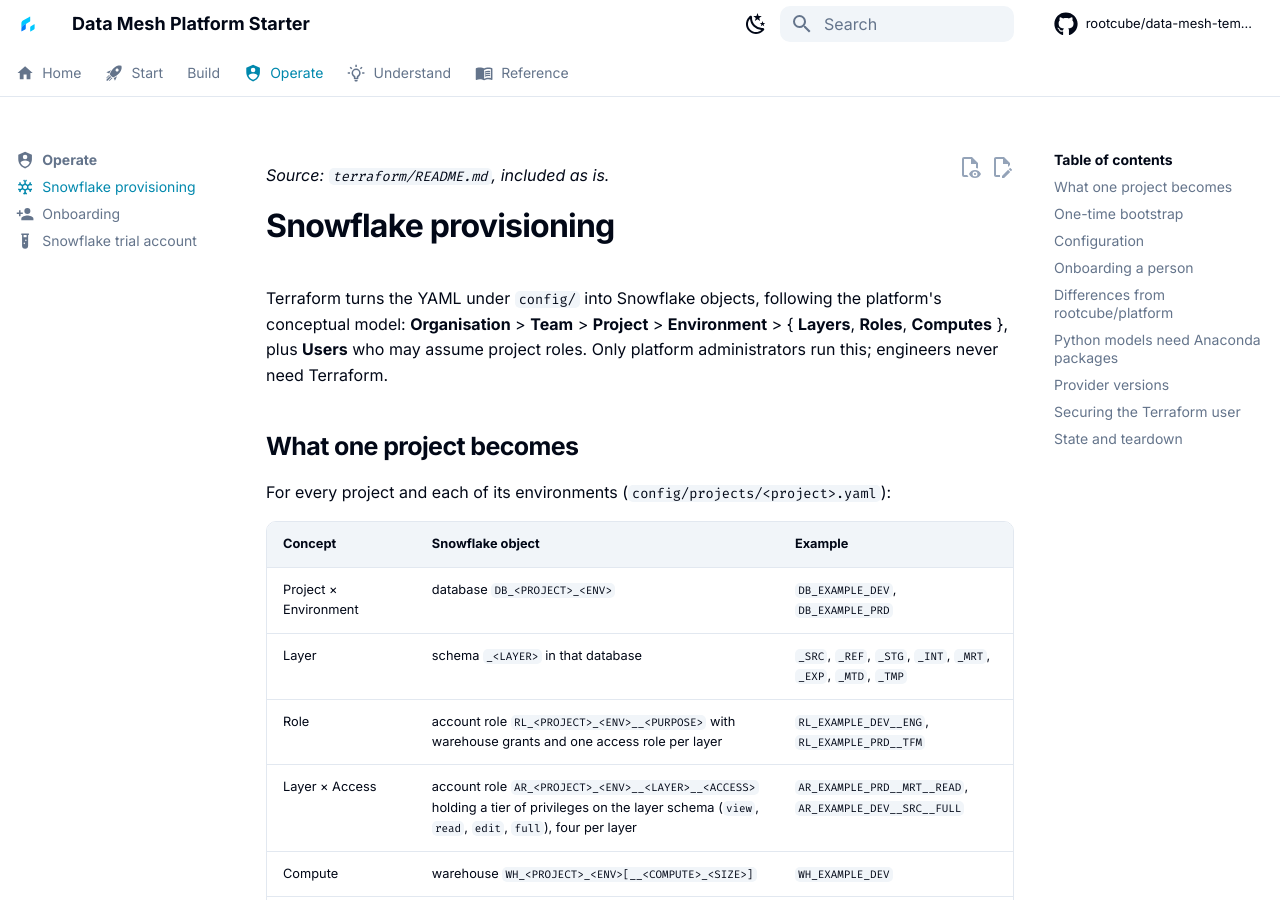
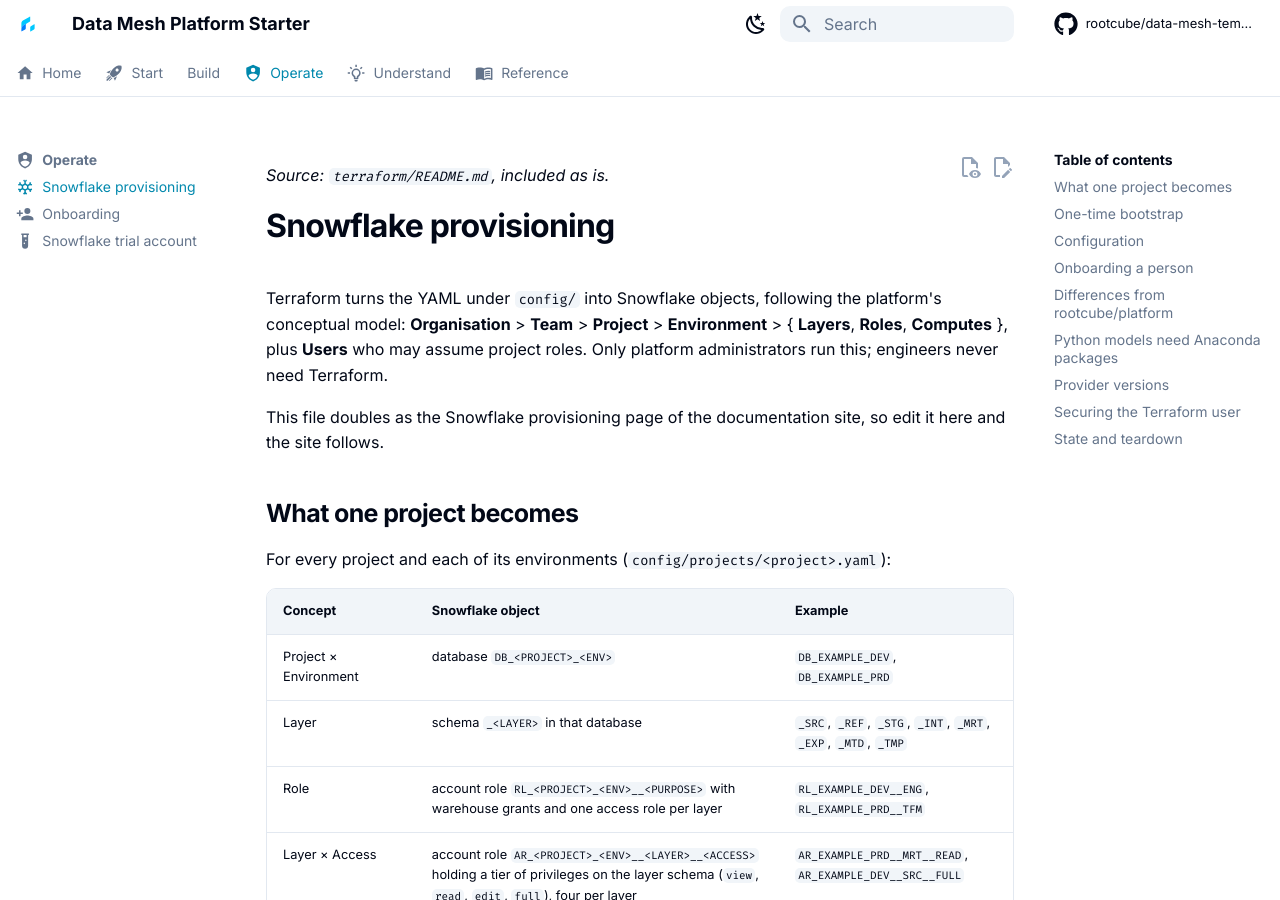
Before and after one commit to rootcube/data-mesh-template, an MkDocs documentation site: the page built from docs/operate/snowflake-provisioning.md, in a window 1280 px wide and 900 px high. Built offline with MkDocs 1.6.1 and Material for MkDocs 9.7.7, drawn with Linux system fonts in a browser that asks for light colours; comment, search, counter and statistics services are not loaded.

```diff
--- a/.pre-commit-config.yaml
+++ b/.pre-commit-config.yaml
@@ -1,7 +1,7 @@
 # Install once with `just pre-commit-install`; run on everything with `just pre-commit`.
 repos:
   - repo: https://github.com/pre-commit/pre-commit-hooks
-    rev: v5.0.0
+    rev: cef0300fd0fc4d2a87a85fa2093c6b283ea36f4b # v5.0.0
     hooks:
       - id: trailing-whitespace
       - id: end-of-file-fixer
--- a/mkdocs.yml
+++ b/mkdocs.yml
@@ -41,6 +41,7 @@ theme:
     - navigation.tabs.sticky
     - navigation.sections
     - navigation.indexes
+    - navigation.prune
     - navigation.top
     - navigation.footer
     - navigation.instant
--- a/terraform/README.md
+++ b/terraform/README.md
@@ -4,6 +4,9 @@ Terraform turns the YAML under `config/` into Snowflake objects, following the p
 conceptual model: **Organisation** > **Team** > **Project** > **Environment** > { **Layers**,
 **Roles**, **Computes** }, plus **Users** who may assume project roles. Only platform
 administrators run this; engineers never need Terraform.
+
+This file doubles as the Snowflake provisioning page of the documentation site, so edit it
+here and the site follows.
 
 ## What one project becomes
 
```
Also changed, not shown: CHANGELOG.md (+0 -10 lines), 4 other files.
